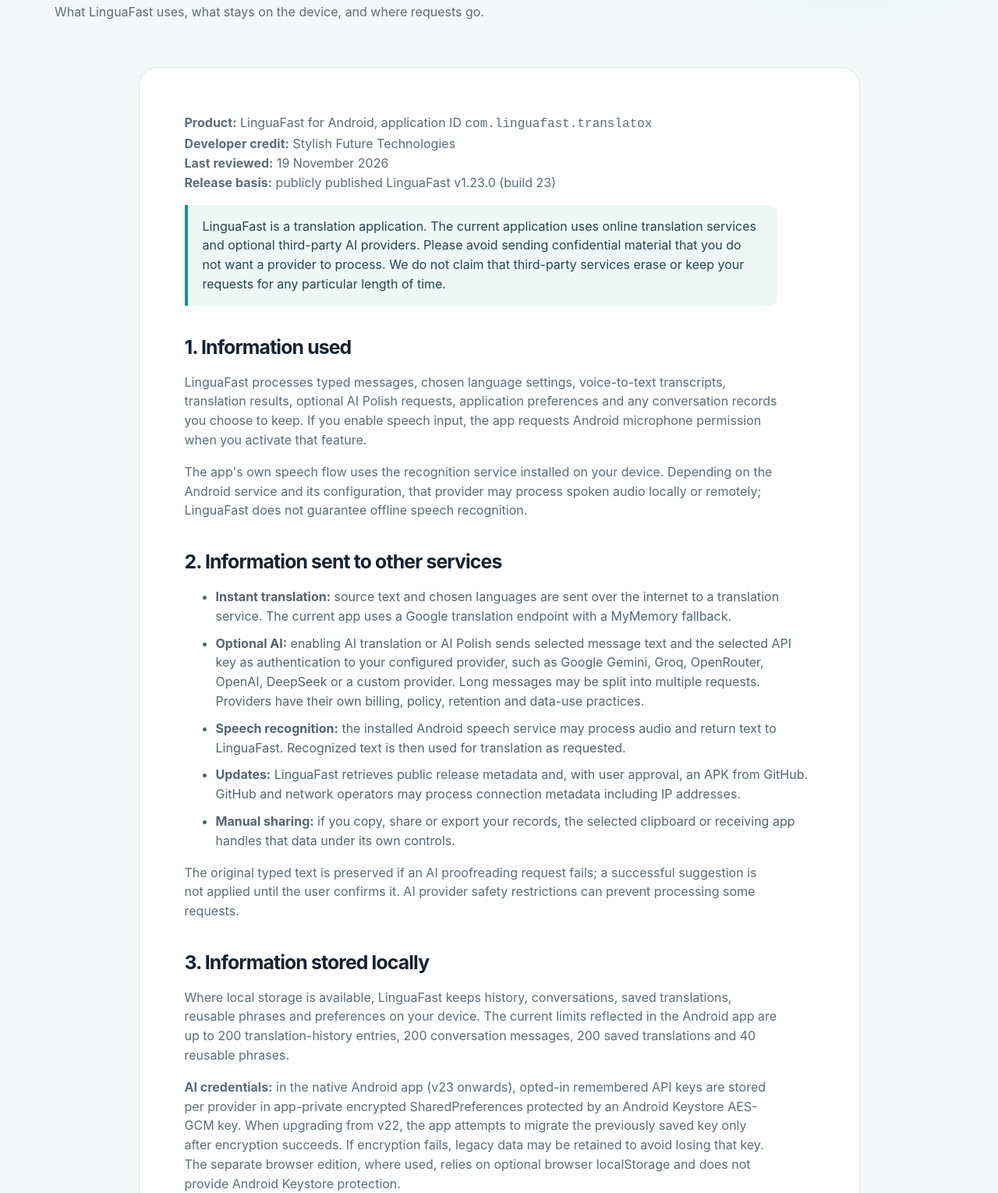
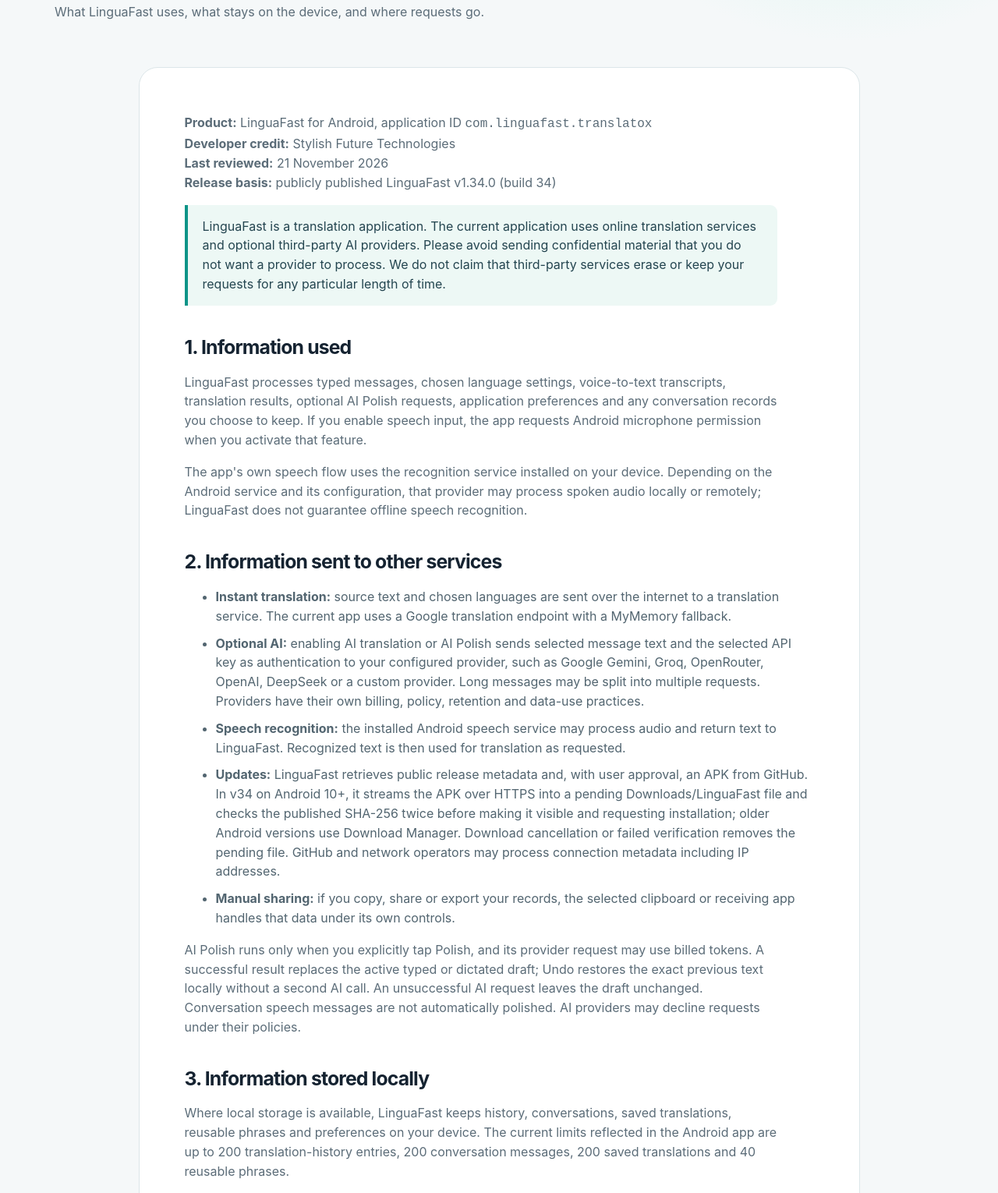
Before and after one commit to madbit1/linguafast-updates, a plain HTML site: page docs/privacy.html in a window 1280 px wide. Shown: the part 264-1794 px from the top of the page at 78% size. Drawn offline with Linux system fonts and the light colour scheme.

Commit message:
docs: synchronize legacy release-repo site privacy.html with canonical v34 site

```diff
--- a/docs/privacy.html
+++ b/docs/privacy.html
@@ -2,13 +2,13 @@
 <meta charset="utf-8"><meta name="viewport" content="width=device-width,initial-scale=1"><meta name="theme-color" content="#0d9488">
 <meta name="description" content="LinguaFast for Android privacy policy: how text, speech, translations, AI keys, local records and app updates are handled.">
 <title>Privacy policy · LinguaFast</title><link rel="icon" href="favicon.svg" type="image/svg+xml"><link rel="stylesheet" href="style.css">
-<link rel="canonical" href="https://madbit1.github.io/linguafast-updates/privacy.html">
+<link rel="canonical" href="https://madbit1.github.io/linguafast/privacy.html">
 </head><body>
 <a class="sr-only" href="#main">Skip to content</a>
 <header class="site-head"><div class="container head-inner"><a class="identity" href="./"><img src="favicon.svg" width="42" height="42" alt="">LinguaFast</a><nav class="site-nav" aria-label="Navigation"><a href="./">Home</a><a href="support.html">Support</a><a href="https://github.com/madbit1/linguafast-updates/releases/latest" class="nav-cta">Releases</a></nav></div></header>
 <main id="main"><section class="page-hero"><div class="container"><div class="eyebrow">Privacy &amp; data</div><h1>Privacy policy</h1><p>What LinguaFast uses, what stays on the device, and where requests go.</p></div></section>
 <article class="prose container">
-<p><strong>Product:</strong> LinguaFast for Android, application ID <code>com.linguafast.translatox</code><br><strong>Developer credit:</strong> Stylish Future Technologies<br><strong>Last reviewed:</strong> 19 November 2026<br><strong>Release basis:</strong> publicly published LinguaFast v1.23.0 (build 23)</p>
+<p><strong>Product:</strong> LinguaFast for Android, application ID <code>com.linguafast.translatox</code><br><strong>Developer credit:</strong> Stylish Future Technologies<br><strong>Last reviewed:</strong> 21 November 2026<br><strong>Release basis:</strong> publicly published LinguaFast v1.34.0 (build 34)</p>
 <p class="note">LinguaFast is a translation application. The current application uses online translation services and optional third-party AI providers. Please avoid sending confidential material that you do not want a provider to process. We do not claim that third-party services erase or keep your requests for any particular length of time.</p>
 <h2 id="collected">1. Information used</h2>
 <p>LinguaFast processes typed messages, chosen language settings, voice-to-text transcripts, translation results, optional AI Polish requests, application preferences and any conversation records you choose to keep. If you enable speech input, the app requests Android microphone permission when you activate that feature.</p>
@@ -18,10 +18,10 @@
 <li><strong>Instant translation:</strong> source text and chosen languages are sent over the internet to a translation service. The current app uses a Google translation endpoint with a MyMemory fallback.</li>
 <li><strong>Optional AI:</strong> enabling AI translation or AI Polish sends selected message text and the selected API key as authentication to your configured provider, such as Google Gemini, Groq, OpenRouter, OpenAI, DeepSeek or a custom provider. Long messages may be split into multiple requests. Providers have their own billing, policy, retention and data-use practices.</li>
 <li><strong>Speech recognition:</strong> the installed Android speech service may process audio and return text to LinguaFast. Recognized text is then used for translation as requested.</li>
-<li><strong>Updates:</strong> LinguaFast retrieves public release metadata and, with user approval, an APK from GitHub. GitHub and network operators may process connection metadata including IP addresses.</li>
+<li><strong>Updates:</strong> LinguaFast retrieves public release metadata and, with user approval, an APK from GitHub. In v34 on Android 10+, it streams the APK over HTTPS into a pending Downloads/LinguaFast file and checks the published SHA-256 twice before making it visible and requesting installation; older Android versions use Download Manager. Download cancellation or failed verification removes the pending file. GitHub and network operators may process connection metadata including IP addresses.</li>
 <li><strong>Manual sharing:</strong> if you copy, share or export your records, the selected clipboard or receiving app handles that data under its own controls.</li>
 </ul>
-<p>The original typed text is preserved if an AI proofreading request fails; a successful suggestion is not applied until the user confirms it. AI provider safety restrictions can prevent processing some requests.</p>
+<p>AI Polish runs only when you explicitly tap Polish, and its provider request may use billed tokens. A successful result replaces the active typed or dictated draft; Undo restores the exact previous text locally without a second AI call. An unsuccessful AI request leaves the draft unchanged. Conversation speech messages are not automatically polished. AI providers may decline requests under their policies.</p>
 <h2 id="stored">3. Information stored locally</h2>
 <p>Where local storage is available, LinguaFast keeps history, conversations, saved translations, reusable phrases and preferences on your device. The current limits reflected in the Android app are up to 200 translation-history entries, 200 conversation messages, 200 saved translations and 40 reusable phrases.</p>
 <p><strong>AI credentials:</strong> in the native Android app (v23 onwards), opted-in remembered API keys are stored per provider in app-private encrypted SharedPreferences protected by an Android Keystore AES-GCM key. When upgrading from v22, the app attempts to migrate the previously saved key only after encryption succeeds. If encryption fails, legacy data may be retained to avoid losing that key. The separate browser edition, where used, relies on optional browser localStorage and does not provide Android Keystore protection.</p>
```
